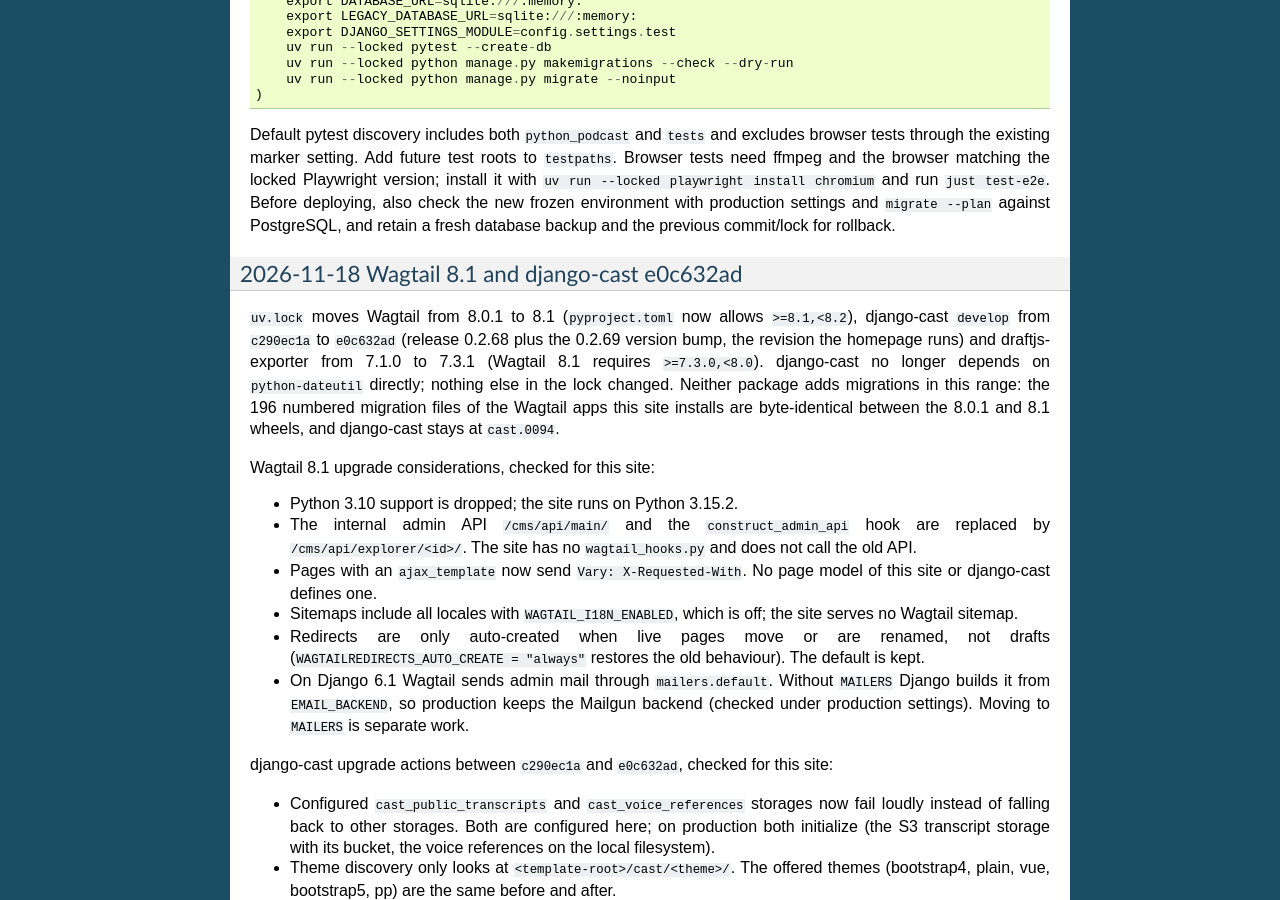
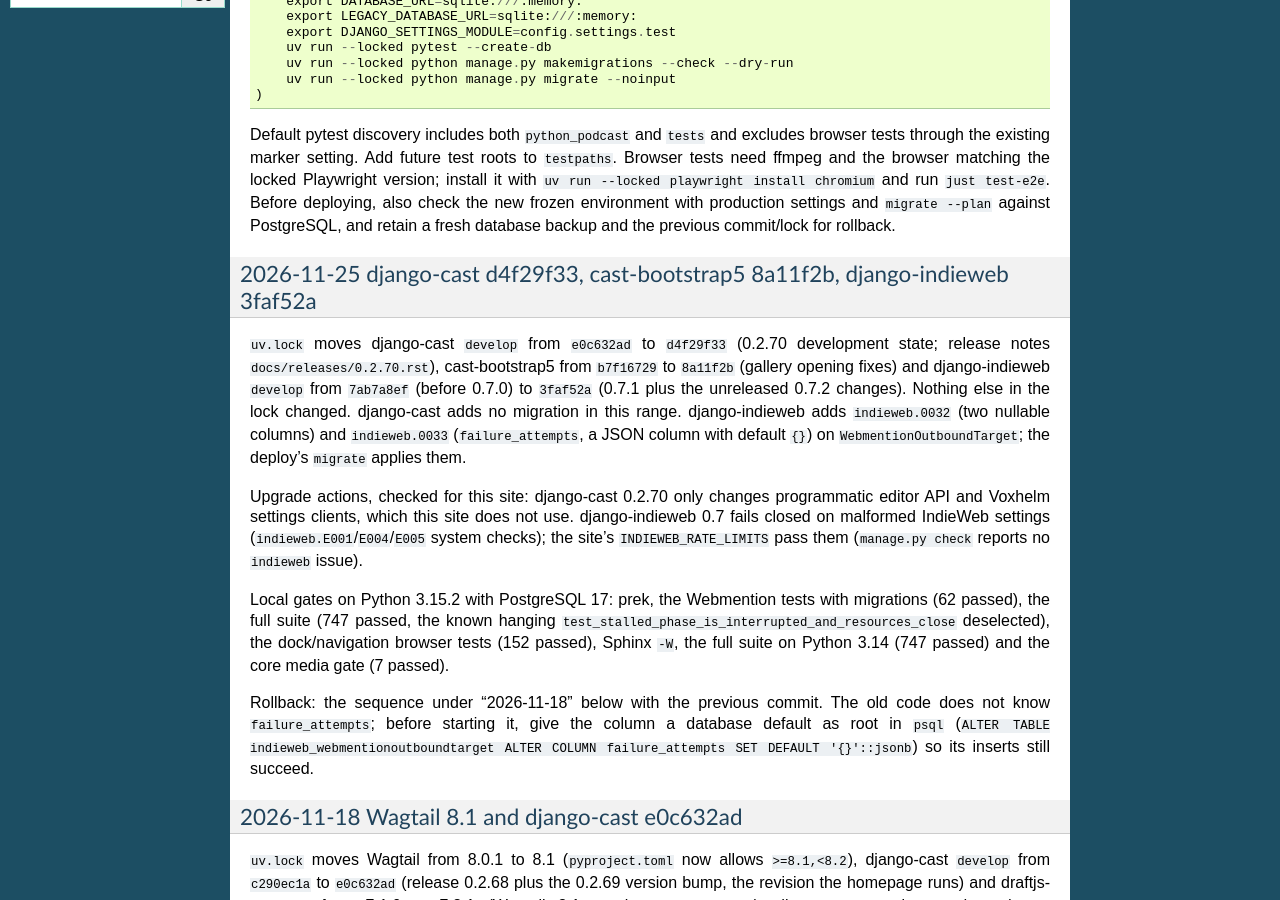
Before and after one commit to ephes/python-podcast, a Sphinx documentation site: the page built from docs/deploy.rst, in a window 1280 px wide and 900 px high, scrolled down 1149 px. Built offline with Sphinx 7.4.7, drawn with Linux system fonts in a browser that asks for light colours; some of the changed text lies outside the part shown.

Commit message:
Document the django-cast d4f29f33 and django-indieweb 3faf52a relock

```diff
--- a/docs/deploy.rst
+++ b/docs/deploy.rst
@@ -74,6 +74,38 @@ locked Playwright version; install it with ``uv run --locked playwright install
 chromium`` and run ``just test-e2e``. Before deploying, also check the new frozen
 environment with production settings and ``migrate --plan`` against PostgreSQL,
 and retain a fresh database backup and the previous commit/lock for rollback.
+
+2026-11-25 django-cast d4f29f33, cast-bootstrap5 8a11f2b, django-indieweb 3faf52a
+~~~~~~~~~~~~~~~~~~~~~~~~~~~~~~~~~~~~~~~~~~~~~~~~~~~~~~~~~~~~~~~~~~~~~~~~~~~~~~~~~~
+
+``uv.lock`` moves django-cast ``develop`` from ``e0c632ad`` to ``d4f29f33``
+(0.2.70 development state; release notes ``docs/releases/0.2.70.rst``),
+cast-bootstrap5 from ``b7f16729`` to ``8a11f2b`` (gallery opening fixes) and
+django-indieweb ``develop`` from ``7ab7a8ef`` (before 0.7.0) to ``3faf52a``
+(0.7.1 plus the unreleased 0.7.2 changes). Nothing else in the lock changed.
+django-cast adds no migration in this range. django-indieweb adds
+``indieweb.0032`` (two nullable columns) and ``indieweb.0033``
+(``failure_attempts``, a JSON column with default ``{}``) on
+``WebmentionOutboundTarget``; the deploy's ``migrate`` applies them.
+
+Upgrade actions, checked for this site: django-cast 0.2.70 only changes
+programmatic editor API and Voxhelm settings clients, which this site does not
+use. django-indieweb 0.7 fails closed on malformed IndieWeb settings
+(``indieweb.E001``/``E004``/``E005`` system checks); the site's
+``INDIEWEB_RATE_LIMITS`` pass them (``manage.py check`` reports no
+``indieweb`` issue).
+
+Local gates on Python 3.15.2 with PostgreSQL 17: prek, the Webmention tests
+with migrations (62 passed), the full suite (747 passed, the known hanging
+``test_stalled_phase_is_interrupted_and_resources_close`` deselected), the
+dock/navigation browser tests (152 passed), Sphinx ``-W``, the full suite on
+Python 3.14 (747 passed) and the core media gate (7 passed).
+
+Rollback: the sequence under "2026-11-18" below with the previous commit. The
+old code does not know ``failure_attempts``; before starting it, give the column
+a database default as root in ``psql`` (``ALTER TABLE
+indieweb_webmentionoutboundtarget ALTER COLUMN failure_attempts SET DEFAULT
+'{}'::jsonb``) so its inserts still succeed.
 
 2026-11-18 Wagtail 8.1 and django-cast e0c632ad
 ~~~~~~~~~~~~~~~~~~~~~~~~~~~~~~~~~~~~~~~~~~~~~~~
```
